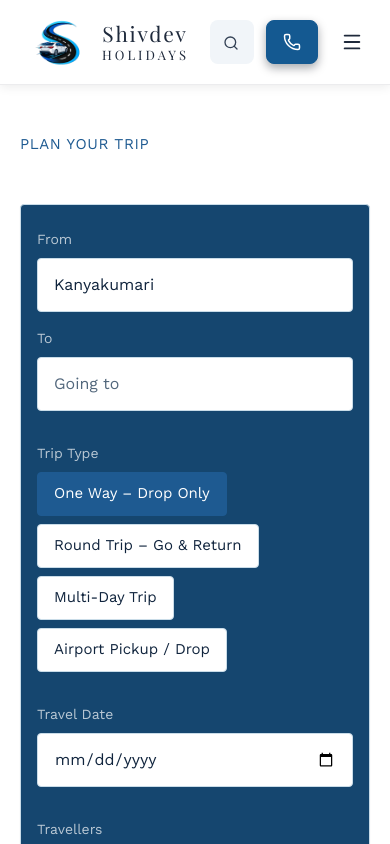
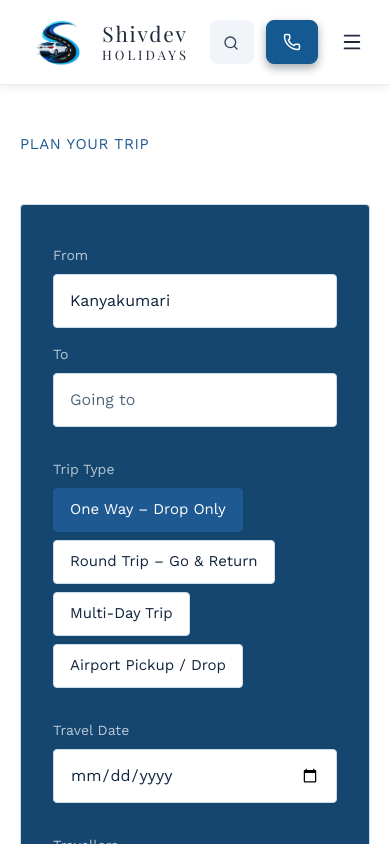
Before and after one commit to laxmanswork-dev/shivdev-holidays, a React (Vite) app: page /plan-your-trip in a window 390 px wide. Shown: the top 844 px of the page. Built offline with nearby package versions, Linux system fonts and the light colour scheme.

Commit message:
Plan Your Trip: give the booking card more breathing room
Increases the navy form card's padding (32px -> 48px desktop, matched on
mobile), so the box reads roomier and more evenly balanced around its
fields.

```diff
--- a/src/pages/PlanTrip/PlanTrip.css
+++ b/src/pages/PlanTrip/PlanTrip.css
@@ -92,7 +92,10 @@
 
 .plan-trip__form {
   min-width: 0;
-  padding: var(--space-6);
+  /* A touch roomier than the standard --space-6 card padding — this
+     card holds the whole booking form, so it reads better with a
+     little more breathing room around its edges. */
+  padding: var(--space-8);
   border-radius: var(--radius-sm);
   border: 1px solid var(--pt-border);
   background: var(--pt-card-bg);
@@ -107,7 +110,7 @@
 
 @media (max-width: 480px) {
   .plan-trip__form {
-    padding: var(--space-5) var(--space-4);
+    padding: var(--space-7) var(--space-6);
   }
 }
 
```
